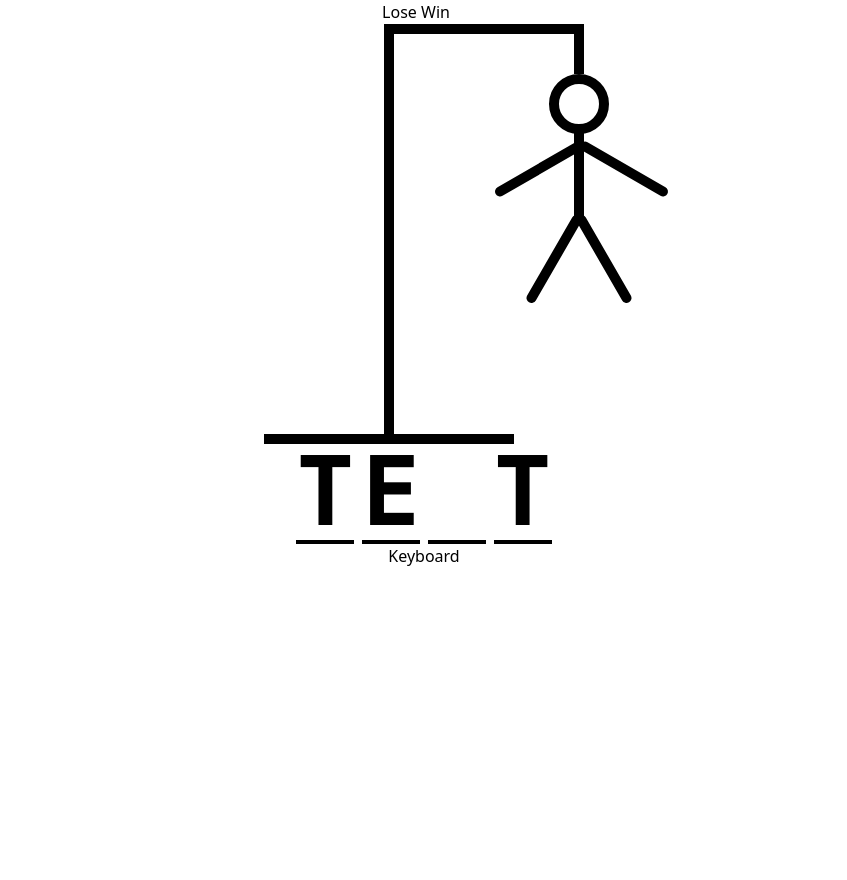
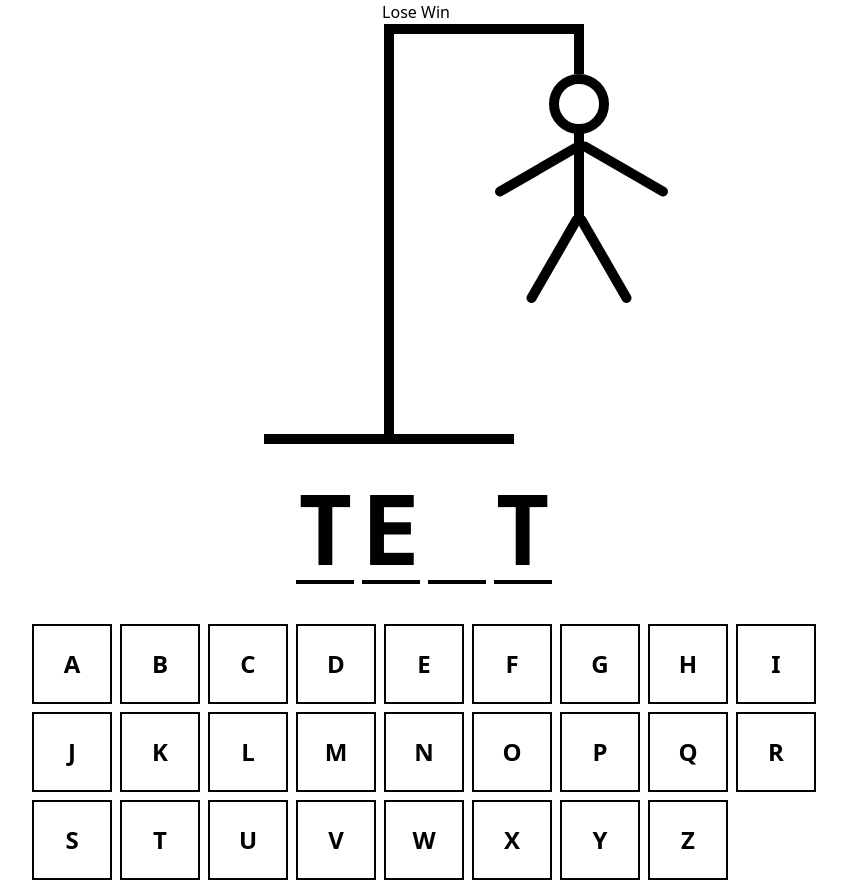
Before and after one commit to andreiwebdev/react-hangman, a React (Vite) app: page / in a window 1280 px wide. Shown: the whole page, without its empty margins (224-1071 px from the left). Before the commit the page ends 800 px from the top, so only its background shows below. Built offline with nearby package versions, Linux system fonts and the light colour scheme.

Commit message:
Update Keyboard.tsx

```diff
--- a/src/HangmanDrawing.tsx
+++ b/src/HangmanDrawing.tsx
@@ -19,7 +19,7 @@ const LEFT_LEG = (
 
 const HangmanDrawing = () => {
   return (
-    <div className="relative">
+    <div className="relative mb-10">
       {HEAD}
       {BODY}
       {RIGHT_ARM}
--- a/src/HangmanWord.tsx
+++ b/src/HangmanWord.tsx
@@ -3,7 +3,7 @@ const HangmanWord = () => {
   const guessedLetters = ["e", "t"];
 
   return (
-    <div className="flex space-x-2 text-8xl font-bold uppercase font-mono">
+    <div className="flex space-x-2 text-8xl font-bold uppercase font-mono mb-10">
       {word.split("").map((letter, index) => (
         <span key={index} className="border-b-4 border-black">
           <span
--- a/src/Keyboard.tsx
+++ b/src/Keyboard.tsx
@@ -1,5 +1,52 @@
+const KEYS = [
+  "a",
+  "b",
+  "c",
+  "d",
+  "e",
+  "f",
+  "g",
+  "h",
+  "i",
+  "j",
+  "k",
+  "l",
+  "m",
+  "n",
+  "o",
+  "p",
+  "q",
+  "r",
+  "s",
+  "t",
+  "u",
+  "v",
+  "w",
+  "x",
+  "y",
+  "z",
+];
+
 const Keyboard = () => {
-  return <div>Keyboard</div>;
+  return (
+    <div
+      style={{
+        display: "grid",
+        gridTemplateColumns: "repeat(auto-fit, minmax(75px, 1fr))",
+        gap: ".5rem",
+        alignSelf: "stretch",
+      }}
+    >
+      {KEYS.map((key) => (
+        <button
+          key={key}
+          className="w-full border-2 border-black aspect-square text-2xl uppercase p-3 font-bold cursor-pointer text-black hover:bg-[#6464e0] focus:bg-[#6464e0]"
+        >
+          {key}
+        </button>
+      ))}
+    </div>
+  );
 };
 
 export default Keyboard;
```
